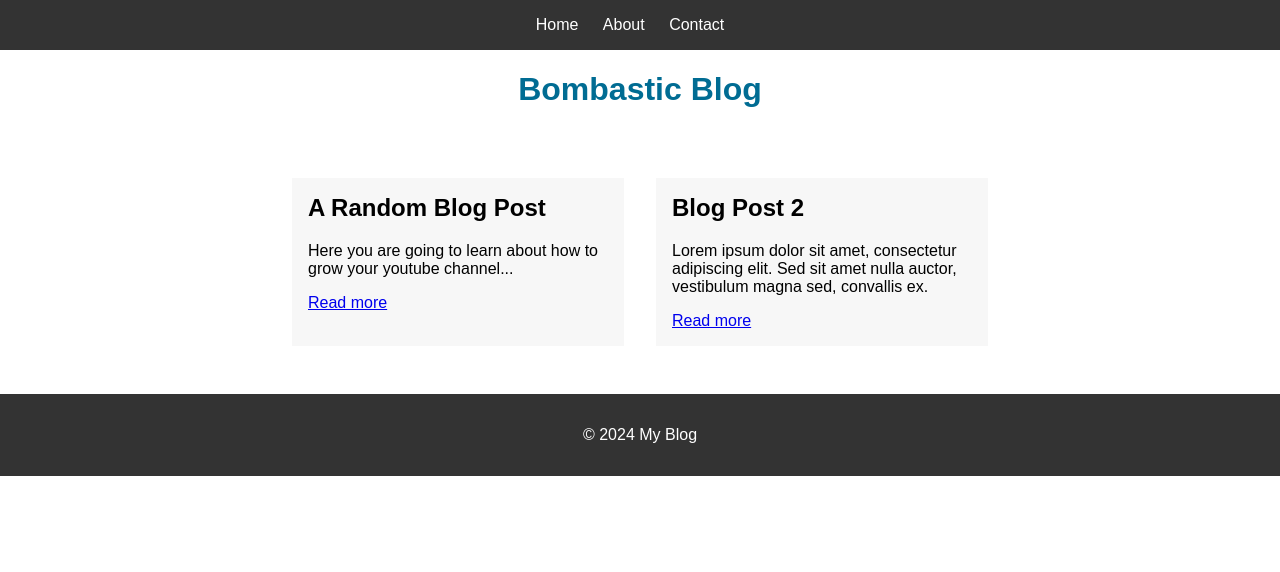
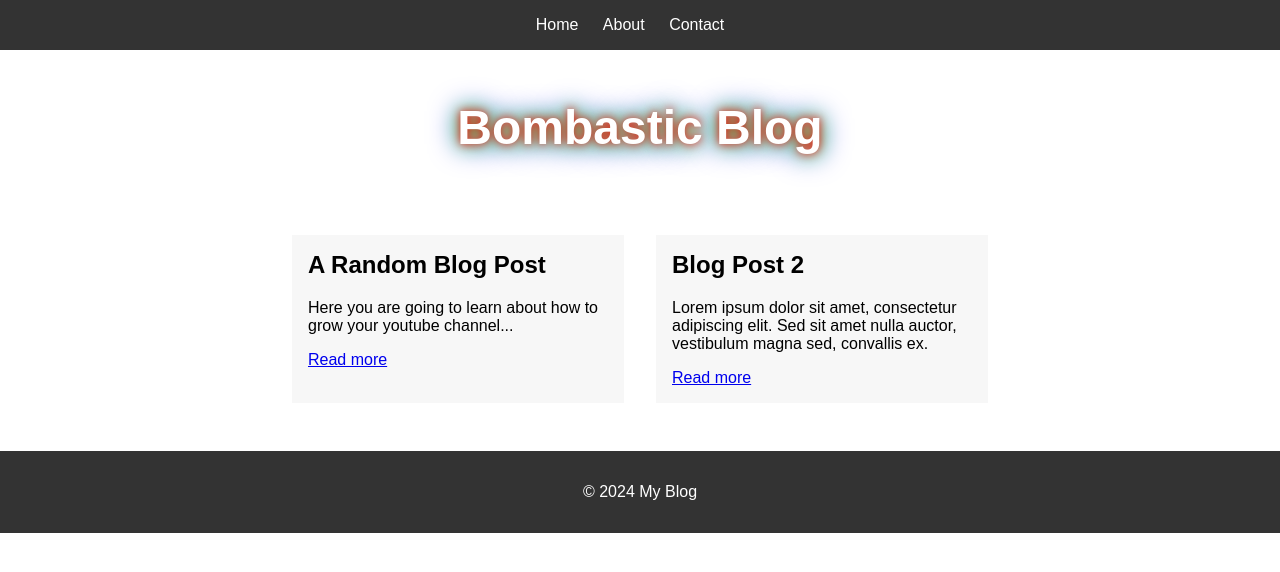
Before and after one commit to moublog/moublog.github.io, a plain HTML site: page index.html in a window 1280 px wide. Drawn offline with Linux system fonts and the light colour scheme.

Commit message:
Add files via upload

```diff
--- a/index.html
+++ b/index.html
@@ -16,7 +16,7 @@
             </ul>
         </nav>
     </header>
-	<h1 class="colored" style="text-align: center;">Bombastic Blog</h1>
+	<h1 class="glow" style="text-align: center;">Bombastic Blog</h1>
     <main>
         <section class="blog-posts">
             <article>
```
